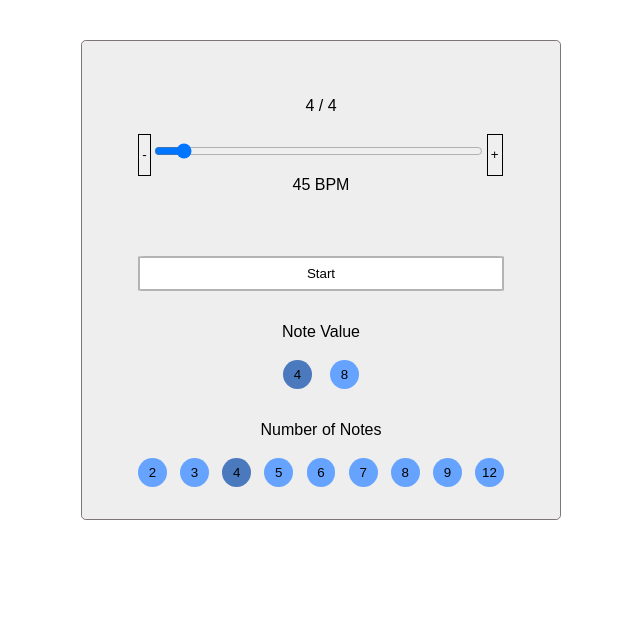
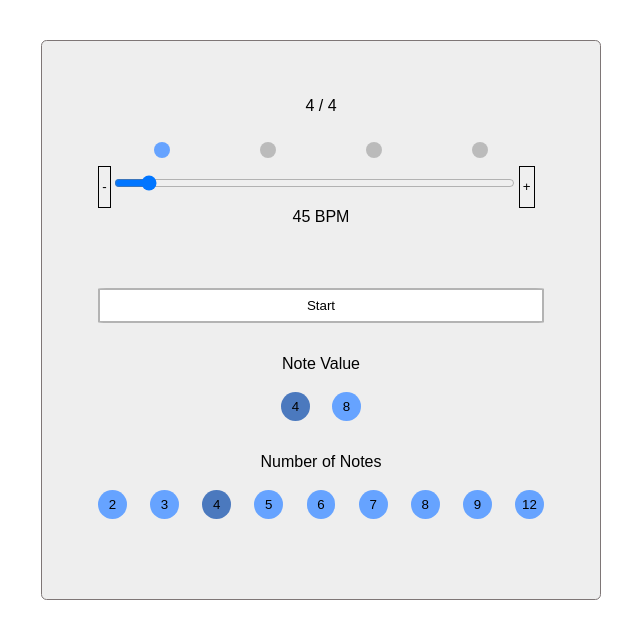
Before and after one commit to ashleystringer/metronome, a React (Vite) app: page / in a window 1280 px wide. Shown: the top 638 px of the page, without its empty margins (319-959 px from the left). Built offline with nearby package versions, Linux system fonts and the light colour scheme.

Commit message:
BeatsVisualizer functioning properly

```diff
--- a/src/App.css
+++ b/src/App.css
@@ -13,6 +13,24 @@ body {
     margin-bottom: 1.2rem;
 }
 
+.beat-group {
+    margin: .5rem auto;
+    width: 75%;
+    display: flex;
+    justify-content: space-between;
+}
+
+.visualized-beat {
+    height: 1rem;
+    width: 1rem;
+    background-color: #bbb;
+    border-radius: 50%;
+}
+
+.visualized-beat.selected {
+    background-color: rgb(102, 163, 255);
+}
+
 .metronome {
     position: relative;
     background-color: rgb(238, 238, 238);
@@ -21,8 +39,8 @@ body {
     padding: 3.5rem;
     border: 1px solid rgb(126, 118, 118);
     border-radius: 1%;
-    height: 30rem;
-    width: 30rem;
+    height: 35rem;
+    width: 35rem;
     display: flex;
     flex-direction: column;
 }
--- a/src/components/BeatsVisualizer.jsx
+++ b/src/components/BeatsVisualizer.jsx
@@ -1,9 +1,26 @@
-import React from 'react'
+import React, { useState, useEffect } from 'react'
 
 export default function BeatsVisualizer({ noteNumber, selectedNote }) {
+
+    const [beats, setBeats] = useState(new Array(4).fill(0));
+
+    useEffect(() => {
+        //console.log(beats);
+        //console.log(noteNumber);
+        if(noteNumber){
+            setBeats(new Array(noteNumber).fill(0));
+        }
+    }, [noteNumber]);
+
+    useEffect(() => {
+        //console.log(`selectedNote: ${selectedNote}`);
+    }, [selectedNote]);
+
     return (
-        <div>
-
+        <div className="beat-group">
+            {beats.map((beat, index) => (
+                <span className={ selectedNote == (index + 1) ? "visualized-beat selected" : "visualized-beat"} key={index}></span>
+            ))}
         </div>
     )
 }
--- a/src/components/DisplayTime.jsx
+++ b/src/components/DisplayTime.jsx
@@ -1,4 +1,5 @@
-import React, { useEffect } from 'react'
+import React, { useEffect } from 'react';
+import BeatsVisualizer from "./BeatsVisualizer";
 
 export default function DisplayTime({ noteValue, noteNumber, selectedNote }) {
 
@@ -23,6 +24,7 @@ export default function DisplayTime({ noteValue, noteNumber, selectedNote }) {
             <div className="display-time">
                 {(noteValue !== 0 && noteNumber !== 0 ) ? timeSignature : "-"}
             </div>
+            <BeatsVisualizer noteNumber={noteNumber} selectedNote={selectedNote}/>
         </>
     )
 }
```
